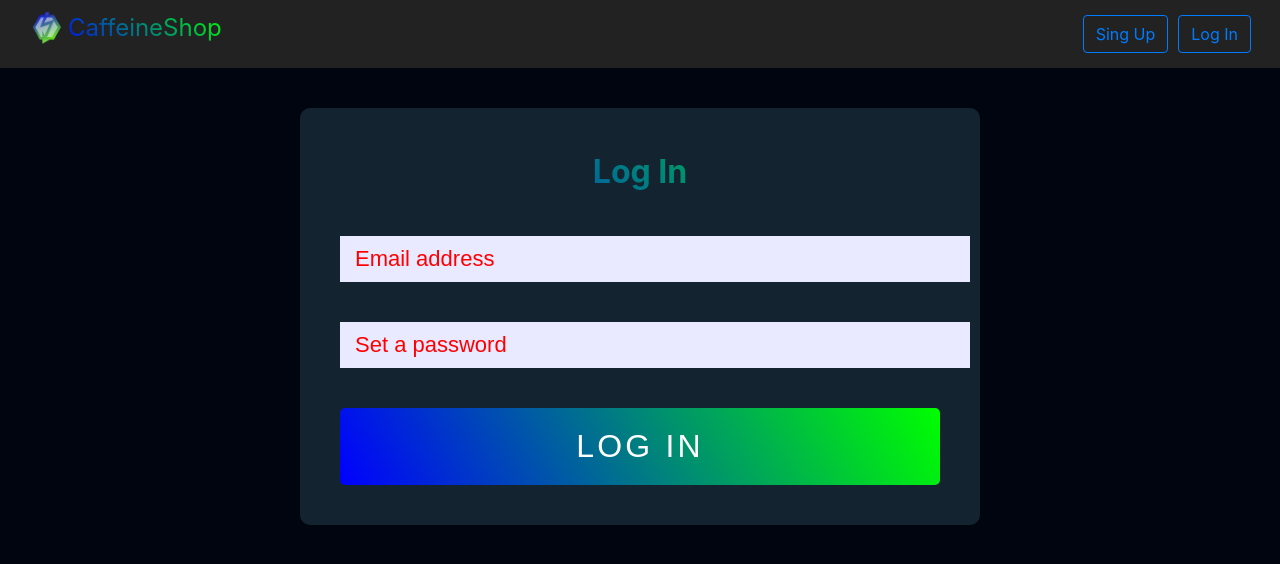
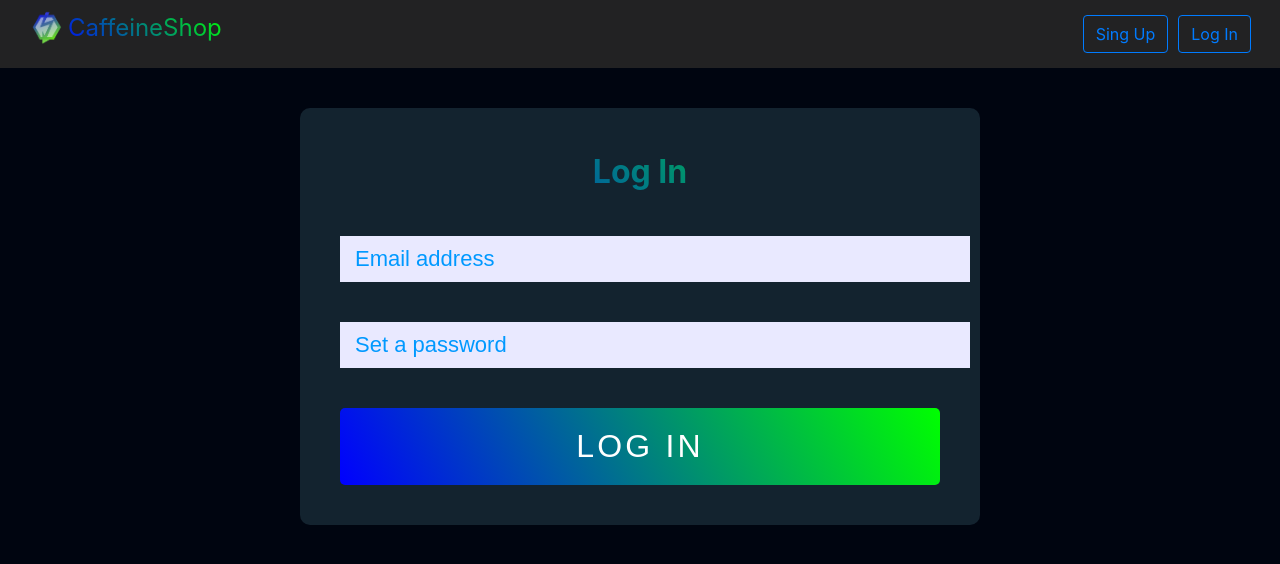
Before and after one commit to Kostia2004/CaffeineShop, a Django app: page /login in a window 1280 px wide. Shown: the top 564 px of the page. Run offline with Django 3.2, Linux system fonts and the light colour scheme.

Commit message:
fix password input

```diff
--- a/shop/templates/shop/login.html
+++ b/shop/templates/shop/login.html
@@ -65,7 +65,7 @@ textarea {
   background: #e9e9ff;
   background-image: none;
   border: 1px solid $gray-light;
-  color: #111111;
+  color: #000011;
   border-radius: 0;
   transition: border-color 0.25s ease, box-shadow 0.25s ease;
   &:focus {
@@ -75,7 +75,7 @@ textarea {
 }
 
 input::-webkit-input-placeholder{
-color:red;
+color: #0099ff;
 }
 input:-moz-placeholder {
     font-style: italic;
@@ -84,6 +84,7 @@ input:-moz-placeholder {
 .field-wrap {
   position: relative;
   margin-bottom: 40px;
+  color: #0000ff
 }
 
 
```
